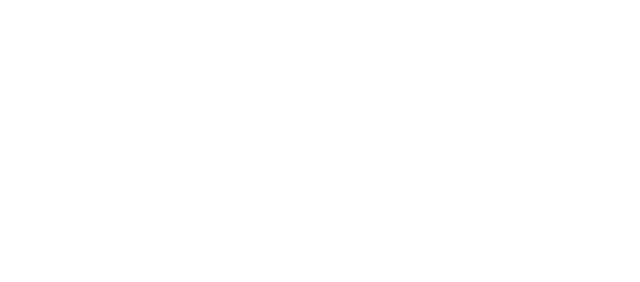
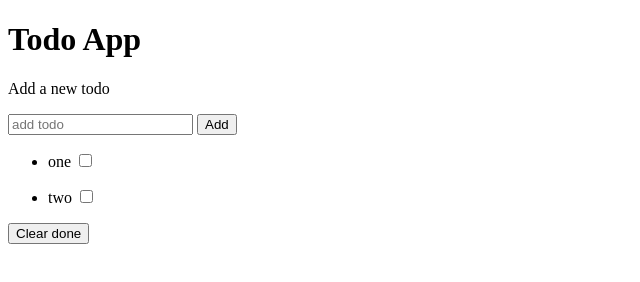
Before and after one commit to delta1/learn-angular1, a plain HTML site: page Lesson1/todoApp.html in a window 1280 px wide. Shown: the whole page, without its empty margins (0-640 px from the left). Drawn offline with nearby package versions, Linux system fonts and the light colour scheme.

Commit message:
we started a todo app!

```diff
--- a/Lesson1/todo.js
+++ b/Lesson1/todo.js
@@ -1,4 +1,25 @@
-var app = angular.module('', []);
+var app = angular.module('todoApp', []);
 
-app.controller('', ["$scope", function ($scope) {
+app.controller('todoController', ["$scope", function ($scope) {
+  $scope.todos = [
+    { text: 'one', done: false },
+    { text: 'two', done: false }
+  ];
+
+  $scope.newTodo = '';
+
+  $scope.addTodo = function() {
+    $scope.todos.push(
+      { text: $scope.newTodo, done: false }
+    );
+    $scope.newTodo = '';
+  }
+
+  $scope.clearDone = function() {
+    $scope.todos = $scope.todos.filter(function(todo) {
+      if (!todo.done) {
+        return todo;
+      }
+    });
+  }
 }]);
--- a/Lesson1/todoApp.html
+++ b/Lesson1/todoApp.html
@@ -1,12 +1,25 @@
 <!doctype html>
-<html ng-app="">
+<html ng-app="todoApp">
   <head>
-    <title></title>
+    <title>Todo App</title>
     <script src="https://ajax.googleapis.com/ajax/libs/angularjs/1.5.7/angular.min.js"></script>
+  <style>
+    .done { text-decoration: line-through }
+  </style>
   </head>
   <body>
 
-    <div ng-controller="">
+    <div ng-controller="todoController">
+      <h1>Todo App</h1>
+      <p>Add a new todo</p>
+      <form ng-submit="addTodo()">
+        <input type="text" placeholder="add todo" ng-model="newTodo" />
+        <input type="submit" value="Add" />
+      </form>
+      <ul ng-repeat="todo in todos">
+        <li><span ng-class="{ done: todo.done }">{{todo.text}}</span> <input type="checkbox" ng-model="todo.done"></li>
+      </ul>
+      <button ng-if="todos.length > 0" ng-click="clearDone()">Clear done</button>
     </div>
 
     <script src="todo.js"></script>
```
